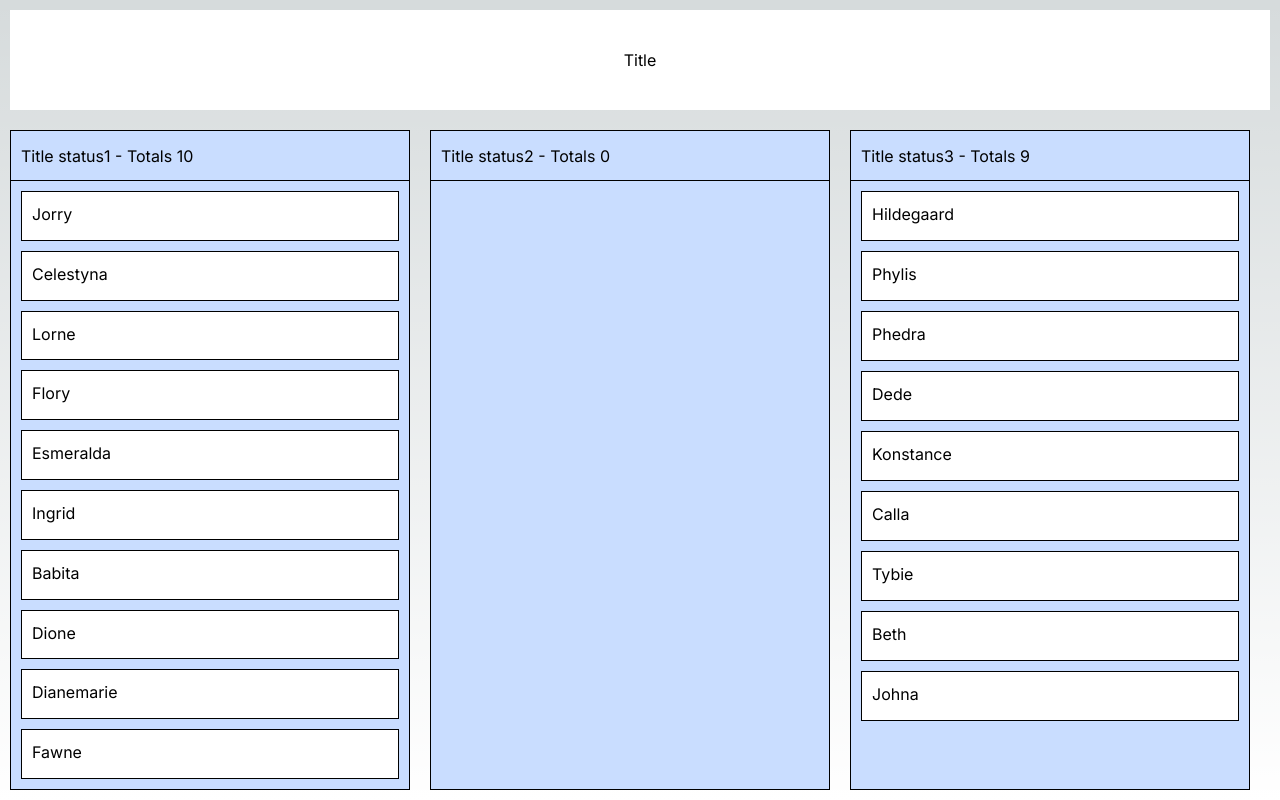
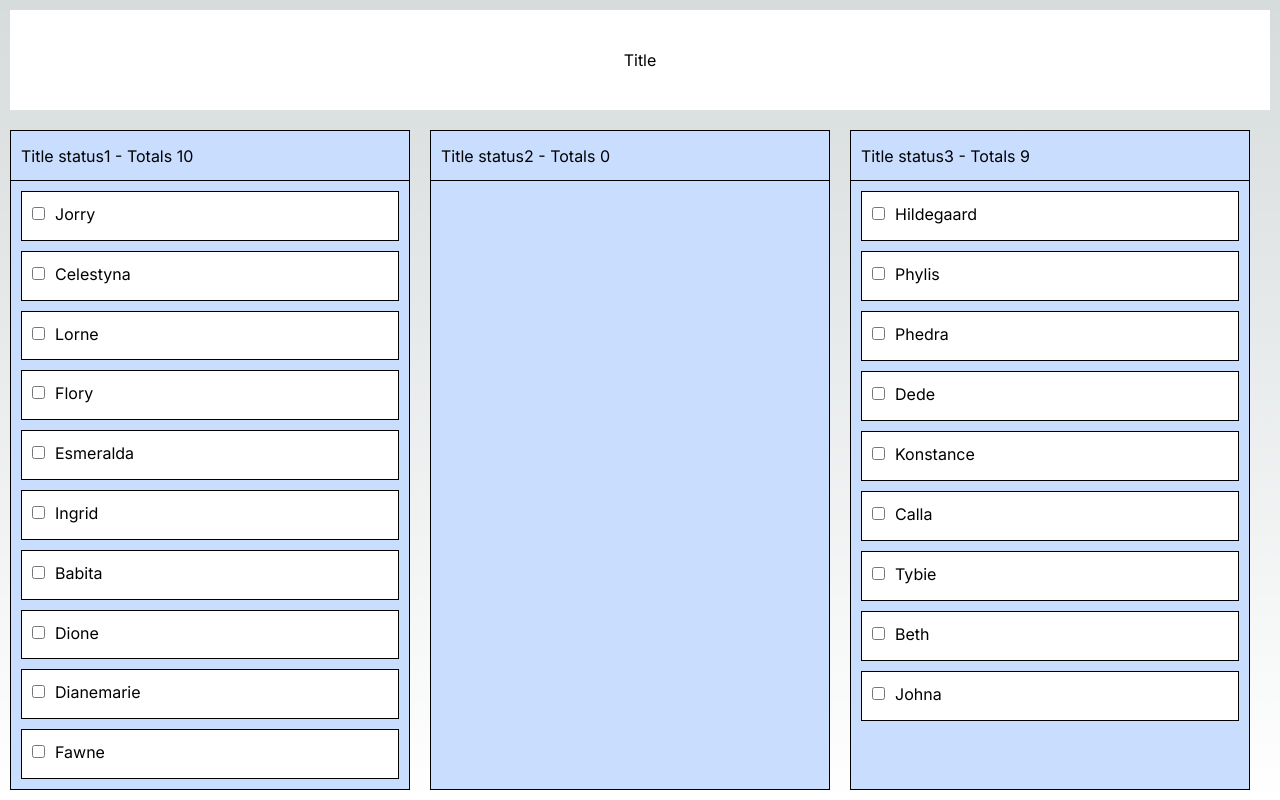
Before and after one commit to aymericsecret/front-dnd, a Next.js app: page / in a window 1280 px wide. Built offline with nearby package versions, Linux system fonts and the light colour scheme.

Commit message:
checkbox

```diff
--- a/app/Card.tsx
+++ b/app/Card.tsx
@@ -1,11 +1,6 @@
 import { useSortable } from "@dnd-kit/sortable";
 import { CSS } from "@dnd-kit/utilities";
-import {
-  CSSProperties,
-  HTMLAttributes,
-  SetStateAction,
-  forwardRef,
-} from "react";
+import { CSSProperties, HTMLAttributes, forwardRef } from "react";
 import { styled } from "styled-components";
 import { Item } from "./types";
 import { UniqueIdentifier } from "@dnd-kit/core";
@@ -17,14 +12,25 @@ const CardContainer = styled.div`
   background-color: white;
 `;
 
+const Checkbox = styled.input`
+  margin-right: 10px;
+`;
+
 type CardProps = HTMLAttributes<HTMLDivElement> & {
   item: Item;
+  onToggle?: (id: UniqueIdentifier) => void;
+  checked: boolean;
 };
 // eslint-disable-next-line react/display-name
 export const Card = forwardRef<HTMLDivElement, CardProps>(
-  ({ item, ...props }: CardProps, ref) => {
+  ({ item, onToggle, checked, ...props }: CardProps, ref) => {
     return (
-      <CardContainer ref={ref} {...props}>
+      <CardContainer tabIndex={onToggle ? 0 : undefined} ref={ref} {...props}>
+        <Checkbox
+          type="checkbox"
+          checked={checked}
+          onChange={() => onToggle?.(item.id)}
+        />
         {item?.name}
       </CardContainer>
     );
@@ -34,14 +40,16 @@ export const Card = forwardRef<HTMLDivElement, CardProps>(
 export const SortableCard = ({
   id,
   item,
+  onToggle,
   disabled,
+  checked,
 }: {
   key: UniqueIdentifier;
   id: UniqueIdentifier;
   item: Item;
-  selection: UniqueIdentifier[];
-  setSelection: (id: SetStateAction<UniqueIdentifier[]>) => void;
+  onToggle?: (id: UniqueIdentifier) => void;
   disabled: boolean;
+  checked: boolean;
 }) => {
   const {
     attributes,
@@ -63,6 +71,8 @@ export const SortableCard = ({
       item={item}
       ref={disabled ? undefined : setNodeRef}
       style={style}
+      onToggle={onToggle}
+      checked={checked}
       {...attributes}
       {...listeners}
     />
--- a/app/Kanban.tsx
+++ b/app/Kanban.tsx
@@ -14,7 +14,7 @@ import {
   useSensor,
   useSensors,
 } from "@dnd-kit/core";
-import { useMemo, useState } from "react";
+import { useCallback, useMemo, useState } from "react";
 import {
   SortableContext,
   arrayMove,
@@ -29,6 +29,7 @@ import { Card, SortableCard } from "./Card";
 import { sectionsData } from "./constants/data";
 import { DroppableKanbanSection } from "./DroppableKanbanSection";
 import { createPortal } from "react-dom";
+import { SmartPointerSensor } from "./utils/SmartPointerSensor";
 
 const Wrapper = styled.div`
   display: flex;
@@ -64,11 +65,16 @@ export const Kanban = () => {
   }, [activeId, sections]);
 
   const sensors = useSensors(
-    useSensor(PointerSensor),
+    useSensor(SmartPointerSensor),
     useSensor(KeyboardSensor, {
       coordinateGetter: sortableKeyboardCoordinates,
     })
   );
+
+  const handleDragStart = (event: DragStartEvent) => {
+    setActiveId(event.active.id);
+    setClonedSections(sections);
+  };
 
   const handleDragOver = (event: DragOverEvent) => {
     const { active, over } = event;
@@ -174,10 +180,17 @@ export const Kanban = () => {
     setActiveId(null);
   };
 
-  const handleDragStart = (event: DragStartEvent) => {
-    setActiveId(event.active.id);
-    setClonedSections(sections);
-  };
+  const [selected, setSelection] = useState<UniqueIdentifier[]>([]);
+  const onToggleCard = useCallback(
+    (itemId: UniqueIdentifier) => {
+      setSelection((prevSelected) =>
+        selected.includes(itemId)
+          ? prevSelected.filter((i) => i !== itemId)
+          : [...prevSelected, itemId].filter((i) => i !== undefined)
+      );
+    },
+    [selected]
+  );
 
   return (
     <Wrapper>
@@ -217,6 +230,8 @@ export const Kanban = () => {
                     id={item.id}
                     disabled={isSortingContainer}
                     item={item}
+                    checked={selected.includes(item.id)}
+                    onToggle={onToggleCard}
                   />
                 ))}
               </SortableContext>
@@ -250,14 +265,14 @@ const dropAnimation: DropAnimation = {
 };
 
 function renderSortableItemDragOverlay(activeItem: Item) {
-  return <Card key="overlayItem" item={activeItem} />;
+  return <Card key="overlayItem" checked item={activeItem} />;
 }
 
 function renderContainerDragOverlay(section: Section) {
   return (
     <KanbanSection title={section.id} items={section.items} color="#C9DDF2">
       {section.items.map((item, index) => (
-        <Card key={index} item={item} />
+        <Card key={index} checked item={item} />
       ))}
     </KanbanSection>
   );
--- /dev/null
+++ b/app/utils/SmartPointerSensor.ts
@@ -0,0 +1,38 @@
+import { PointerSensor } from "@dnd-kit/core";
+
+export class SmartPointerSensor extends PointerSensor {
+  static activators = [
+    {
+      eventName: "onPointerDown" as any,
+      handler: (event: any) => {
+        if (
+          !event.isPrimary ||
+          event.button !== 0 ||
+          isInteractiveElement(event.target as Element)
+        ) {
+          return false;
+        }
+
+        return true;
+      },
+    },
+  ];
+}
+
+function isInteractiveElement(element: Element | null) {
+  const interactiveElements = [
+    "button",
+    "input",
+    "textarea",
+    "select",
+    "option",
+  ];
+  if (
+    element?.tagName &&
+    interactiveElements.includes(element.tagName.toLowerCase())
+  ) {
+    return true;
+  }
+
+  return false;
+}
```
